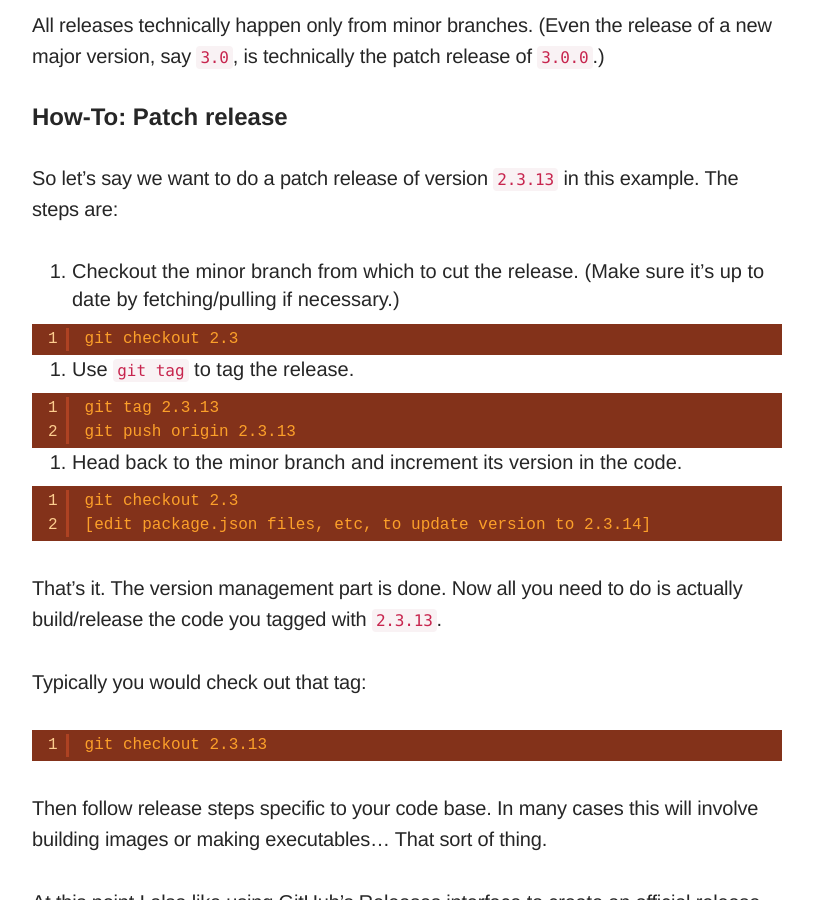
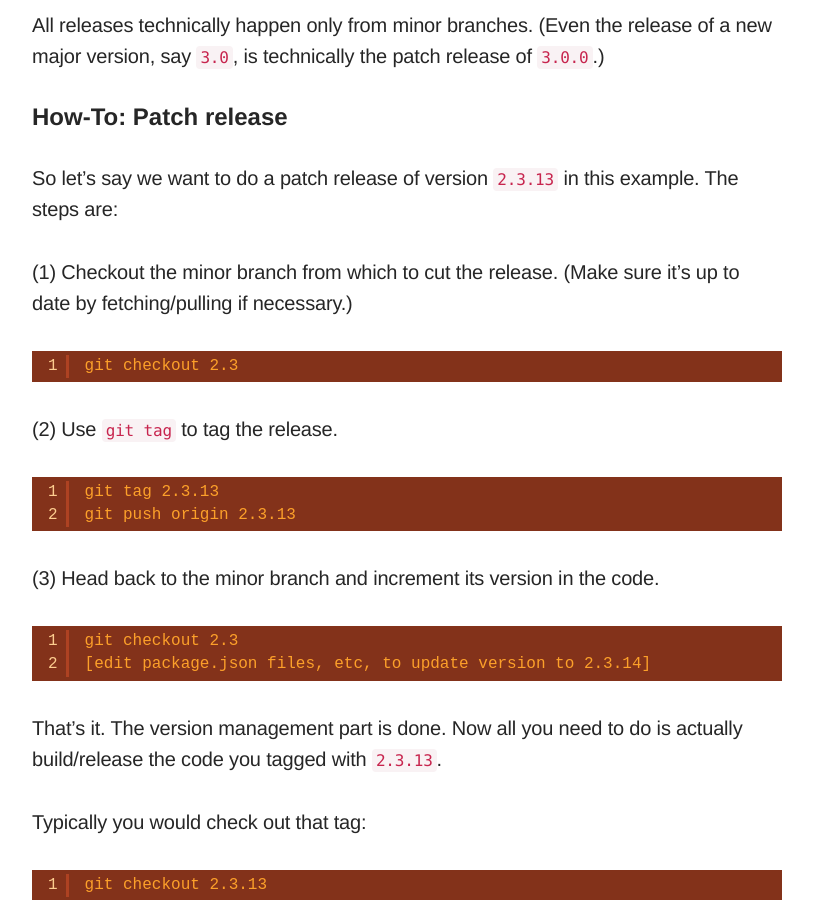
Before and after one commit to i-a-n/unionjkl, a Jekyll site: the page built from _posts/2023-05-11-git-versioning-strategy.markdown, in a window 1280 px wide and 900 px high, scrolled down 3649 px. Shown: the whole window, without its empty margins (233-1046 px from the left). Built offline with Jekyll 4.4.1, drawn with Linux system fonts in a browser that asks for light colours; nearby versions of some CDN libraries; some web fonts are replaced.

```diff
--- a/_config.yml
+++ b/_config.yml
@@ -6,11 +6,21 @@
 baseurl: ""
 url: "https://blog.union.io"
 twitter_username: union_io
-github_username:  i-a-n
+github_username: i-a-n
 
 # Build settings
 markdown: kramdown
 highlighter: pygments
 permalink: pretty
 paginate: 5
-exclude: ["less","node_modules","Gruntfile.js","package.json","README.md","deploy.sh","docs"]
+exclude:
+  [
+    "less",
+    "node_modules",
+    "Gruntfile.js",
+    "package.json",
+    "README.md",
+    "deploy.sh",
+    "docs",
+  ]
+plugins: [jekyll-paginate]
--- a/_posts/2023-05-11-git-versioning-strategy.markdown
+++ b/_posts/2023-05-11-git-versioning-strategy.markdown
@@ -53,20 +53,20 @@
 
 So let’s say we want to do a patch release of version <code>2.3.13</code> in this example. The steps are:
 
-1. Checkout the minor branch from which to cut the release. (Make sure it’s up to date by fetching/pulling if necessary.)
+(1) Checkout the minor branch from which to cut the release. (Make sure it’s up to date by fetching/pulling if necessary.)
 
 <pre class='brush: bash'>
 git checkout 2.3
 </pre>
 
-2. Use <code>git tag</code> to tag the release.
+(2) Use <code>git tag</code> to tag the release.
 
 <pre class='brush: bash'>
 git tag 2.3.13
 git push origin 2.3.13
 </pre>
 
-3. Head back to the minor branch and increment its version in the code.
+(3) Head back to the minor branch and increment its version in the code.
 
 <pre class='brush: bash'>
 git checkout 2.3
```
Also changed, not shown: _layouts/category.html (+19 -14 lines), 1 other file.
